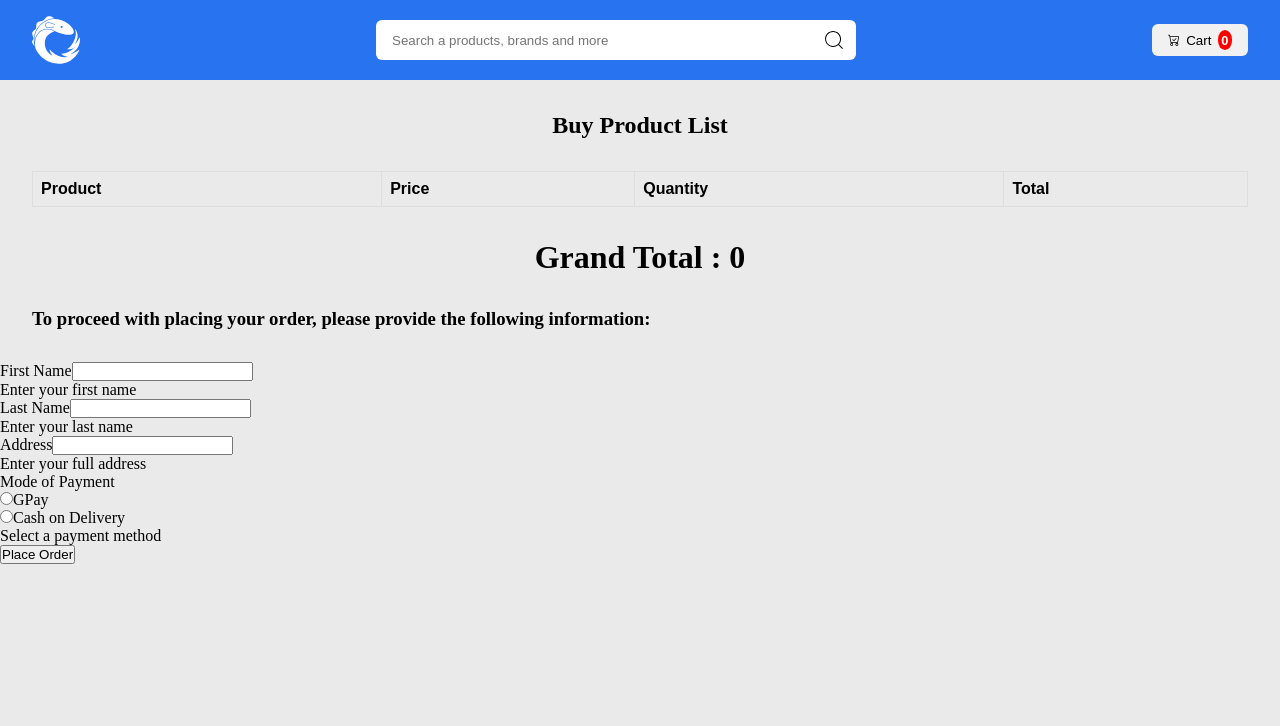
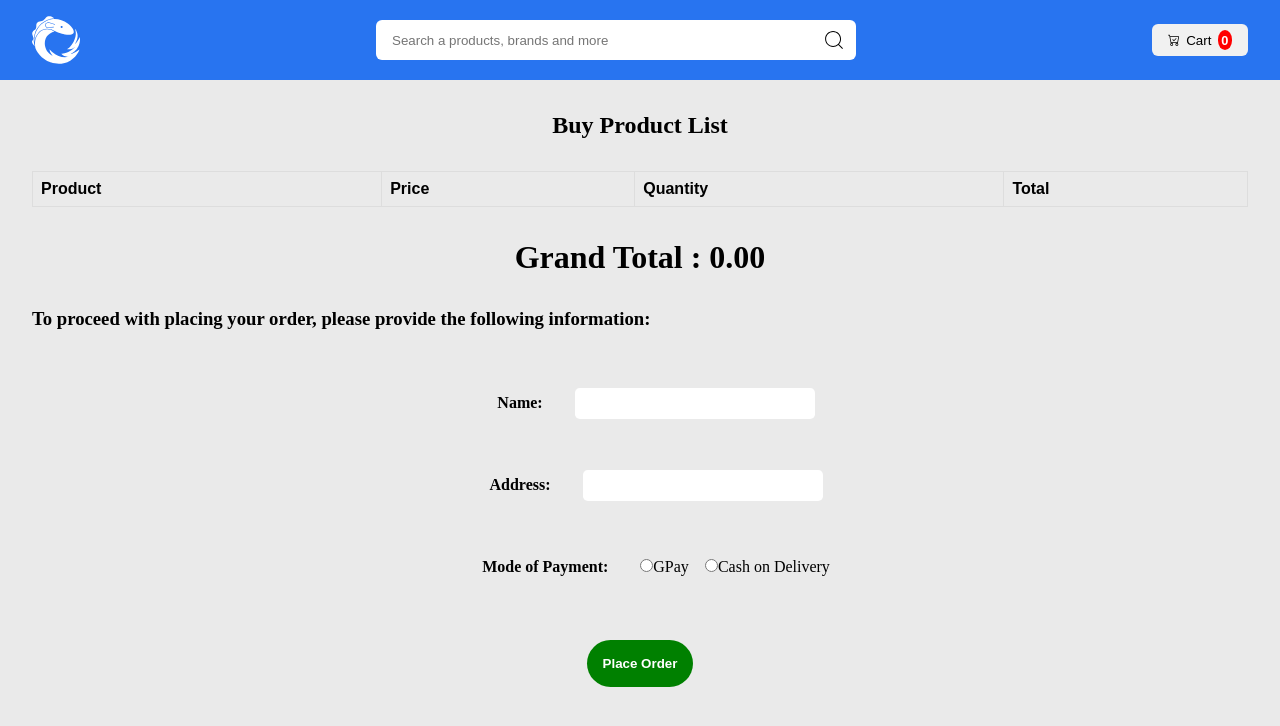
Before and after one commit to murugan-dev/e-commerce-application, a React (Vite) app: page /buy-now in a window 1280 px wide. Shown: the top 726 px of the page. Built offline with nearby package versions, Linux system fonts and the light colour scheme.

Commit message:
buy now page is added

```diff
--- a/src/pages/BuyNow/index.tsx
+++ b/src/pages/BuyNow/index.tsx
@@ -10,7 +10,7 @@ import { useFormik } from "formik";
 
 // Custom Component
 import Header from "../Header";
-import formSchema from '@/utils/formSchema'
+import formSchema from "@/utils/formSchema";
 
 // Styles
 import "./styles.scss";
@@ -30,8 +30,7 @@ const BuyNow = () => {
   });
 
   const initialData = {
-    firstName: "",
-    lastName: "",
+    name: "",
     address: "",
     payment: "",
   };
@@ -111,7 +110,7 @@ const BuyNow = () => {
         </table>
       </div>
       <div className="buy-now-grand-total">
-        <h3>Grand Total : {totalAmount}</h3>
+        <h3>Grand Total : {totalAmount?.toFixed(2)}</h3>
       </div>
       <div className="user-info-heading">
         <h3>
@@ -119,46 +118,30 @@ const BuyNow = () => {
           information:
         </h3>
       </div>
-      <form onSubmit={formik.handleSubmit}>
-      {/* First Name */}
+      <form onSubmit={formik.handleSubmit} className="form-container">
+        <div className="field">
+          <label htmlFor="name" className="label">Name:</label>
           <div>
-        <label htmlFor="firstName">First Name</label>
+
           <input
             type="text"
-          id="firstName"
-          name="firstName"
-          value={formik.values.firstName}
+            id="name"
+            name="name"
+            value={formik.values.name}
             onChange={formik.handleChange}
             onBlur={formik.handleBlur}
+            className={`input ${formik.touched.name && formik.errors.name? "error-field": ''}`}
           />
-        {formik.touched.firstName && formik.errors.firstName ? (
-          <div className="errorText">{formik.errors.firstName}</div>
-        ) : (
-          <div className="helperText">Enter your first name</div>
+          {formik.touched.name && formik.errors.name && (
+            <div style={{ color: "red" }}>{formik.errors.name}</div>
           )}
           </div>
-
-      {/* Last Name */}
-      <div>
-        <label htmlFor="lastName">Last Name</label>
-        <input
-          type="text"
-          id="lastName"
-          name="lastName"
-          value={formik.values.lastName}
-          onChange={formik.handleChange}
-          onBlur={formik.handleBlur}
-        />
-        {formik.touched.lastName && formik.errors.lastName ? (
-          <div className="errorText">{formik.errors.lastName}</div>
-        ) : (
-          <div className="helperText">Enter your last name</div>
-        )}
         </div>
 
-      {/* Address */}
+        <div className="field" >
+          <label htmlFor="address" className="label">Address:</label>
           <div>
-        <label htmlFor="address">Address</label>
+
           <input
             type="text"
             id="address"
@@ -166,17 +149,15 @@ const BuyNow = () => {
             value={formik.values.address}
             onChange={formik.handleChange}
             onBlur={formik.handleBlur}
+            className={`input ${formik.touched.address && formik.errors.address? "error-field": ''}`}
           />
-        {formik.touched.address && formik.errors.address ? (
-          <div className="errorText">{formik.errors.address}</div>
-        ) : (
-          <div className="helperText">Enter your full address</div>
+          {formik.touched.address && formik.errors.address && (
+            <div style={{ color: "red" }}>{formik.errors.address}</div>
           )}
           </div>
-
-      {/* Payment Method */}
-      <div>
-        <label htmlFor="payment">Mode of Payment</label>
+        </div>
+        <div className="field">
+          <label htmlFor="payment" className="label">Mode of Payment:</label>
           <div className="payment-method">
             <div>
               <label>
@@ -204,15 +185,13 @@ const BuyNow = () => {
                 Cash on Delivery
               </label>
             </div>
-          {formik.touched.payment && formik.errors.payment ? (
-            <div className="errorText">{formik.errors.payment}</div>
-          ) : (
-            <div className="helperText">Select a payment method</div>
-          )}
+
           </div>
         </div>
+        {formik.touched.payment && formik.errors.payment && (
+              <div style={{ color: "red" }}>{formik.errors.payment}</div>
+            )}
 
-      {/* Submit Button */}
         <div className="place-order">
           <button type="submit">Place Order</button>
         </div>
--- a/src/pages/BuyNow/styles.scss
+++ b/src/pages/BuyNow/styles.scss
@@ -1,8 +1,8 @@
-.buy_now-heading{
+.buy_now-heading {
   margin: 2rem;
   text-align: center;
 }
-.product-list{
+.product-list {
   display: flex;
   align-items: center;
   justify-content: center;
@@ -13,7 +13,8 @@
     width: 100%;
   }
 
-      td, th {
+  td,
+  th {
     border: 1px solid #dddddd;
     text-align: left;
     padding: 8px;
@@ -22,26 +23,76 @@
   tr:nth-child(even) {
     background-color: #dddddd;
   }
-      .product_quantity{
+  .product_quantity {
     display: flex;
     align-items: center;
     justify-content: center;
     gap: 0.5rem;
-        button{
+    button {
       padding: 0.2rem 0.5rem;
       cursor: pointer;
     }
   }
 }
-.buy-now-grand-total{
+.buy-now-grand-total {
   display: flex;
   align-items: center;
   justify-content: center;
   margin: 2rem;
-    h3{
+  h3 {
     font-size: 2rem;
   }
 }
-.user-info-heading{
+.user-info-heading,
+.form-container {
   margin: 2rem;
 }
+
+.form-container {
+  display: flex;
+  align-items: center;
+  justify-content: center;
+  flex-direction: column;
+  .label{
+    padding: 2rem;
+    font-weight: 600;
+  }
+  .field {
+  display: flex;
+  align-items: center;
+
+
+  }
+  .input {
+    padding: 0.5rem;
+    border-radius: 0.3rem;
+    width: min(20rem, 15rem);
+    border: none;
+    &:focus{
+      outline: 2px solid rgb(204, 204, 204);
+    }
+  }
+  .error-field{
+    outline: 2px solid red;
+  }
+  .payment-method{
+    display: flex;
+    align-items: center;
+    justify-content: center;
+    gap: 1rem;
+  }
+}
+
+.place-order button:nth-child(1){
+  border: none;
+  padding: 1rem;
+  background-color: green;
+  border-radius: 3rem;
+  color: #fff;
+  font-weight: 600;
+  margin: 2rem;
+  cursor: pointer;
+  &:hover{
+    background-color: rgb(0, 70, 0);
+  }
+}
--- a/src/utils/formSchema.ts
+++ b/src/utils/formSchema.ts
@@ -1,21 +1,15 @@
 import * as Yup from "yup";
 
 const formSchema = Yup.object().shape({
-  firstName: Yup.string()
-    .required("First Name is required")
-    .min(2, "First Name must be at least 2 characters")
-    .max(50, "First Name cannot exceed 50 characters"),
-
-  lastName: Yup.string()
-    .required("Last Name is required")
-    .min(2, "Last Name must be at least 2 characters")
-    .max(50, "Last Name cannot exceed 50 characters"),
-
+  name: Yup.string()
+    .required("Name is required")
+    .min(2, "Name must be at least 2 characters")
+    .max(50, "Name cannot exceed 50 characters"),
   address: Yup.string()
     .required("Address is required")
     .min(10, "Address must be at least 10 characters"),
 
-  modeOfPayment: Yup.string()
+    payment: Yup.string()
     .required("Payment method is required")
     .oneOf(["GPay", "Cash on Delivery"], "Invalid payment method"),
 });
```
Also changed, not shown: src/pages/BuySuccesfull/index.jsx (added), src/pages/BuySuccesfull/styles.scss (added). Lines whose indentation alone changed are shown as unchanged.
